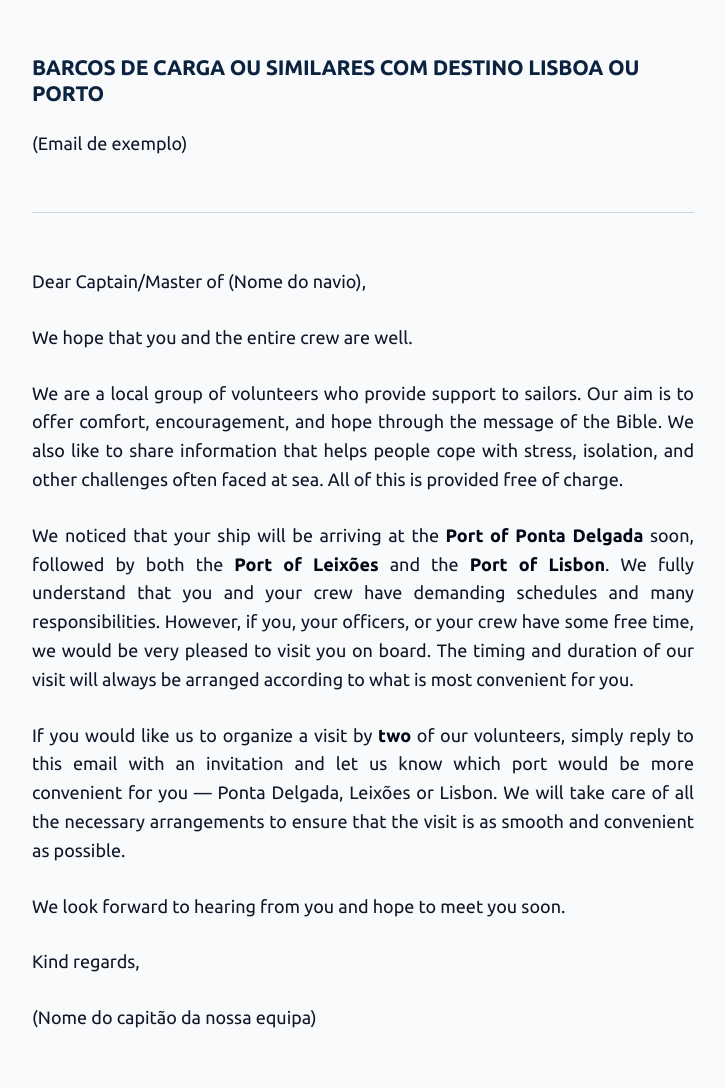
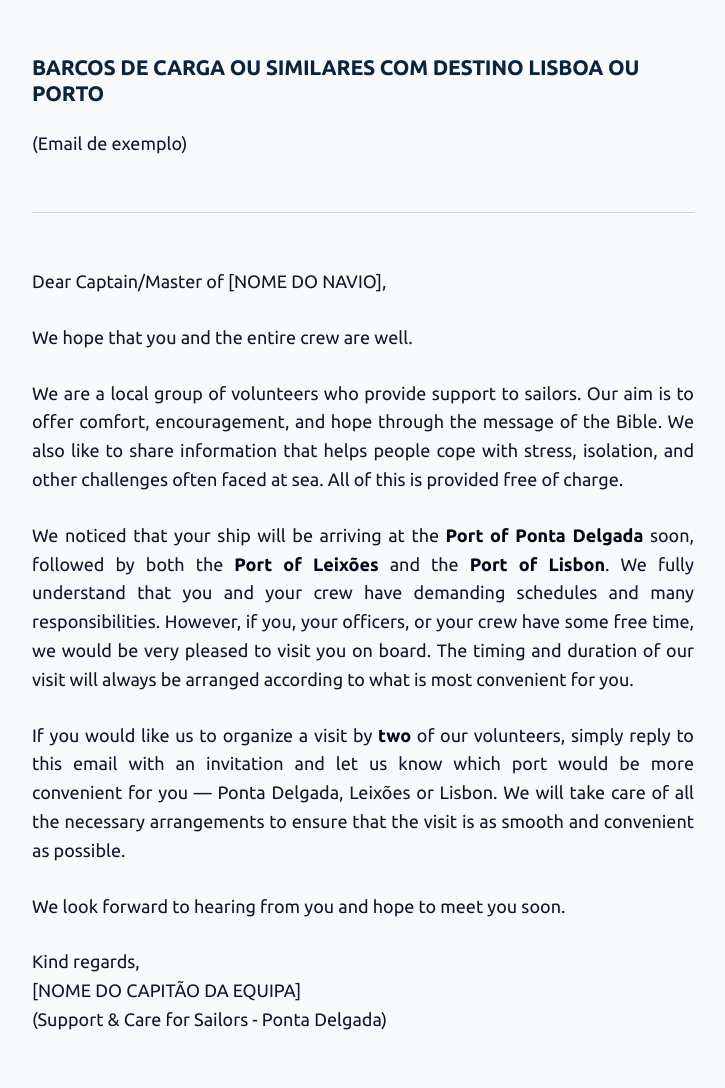
Before and after one commit to tep-pdl/tep-pdl.github.io, a Jekyll site: the page built from secretariado/carga-para-lisboa-ou-porto.md, in a window 1280 px wide. Shown: the whole page, without its empty margins (277-1002 px from the left). Built offline with Jekyll 4.4.1, drawn with Linux system fonts in a browser that asks for light colours; our own code applies the rules of GitHub Pages for plain Markdown files.

Commit message:
Update carga-para-lisboa-ou-porto.md

```diff
--- a/secretariado/carga-para-lisboa-ou-porto.md
+++ b/secretariado/carga-para-lisboa-ou-porto.md
@@ -3,7 +3,7 @@
 
 ---
 
-Dear Captain/Master of (Nome do navio),
+Dear Captain/Master of [NOME DO NAVIO],
 
 We hope that you and the entire crew are well.
 
@@ -16,5 +16,5 @@ If you would like us to organize a visit by **two** of our volunteers, simply re
 We look forward to hearing from you and hope to meet you soon.
 
 Kind regards,
-
-(Nome do capitão da nossa equipa)
+[NOME DO CAPITÃO DA EQUIPA]
+(Support & Care for Sailors - Ponta Delgada)
```
